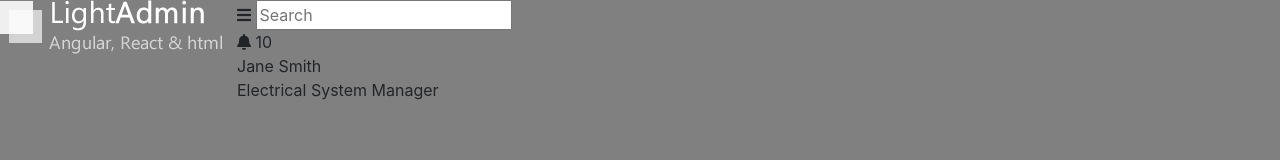
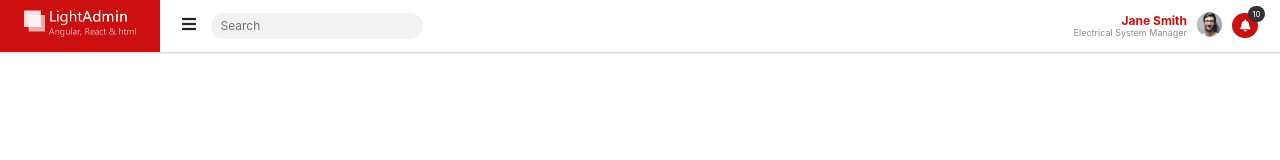
Before and after one commit to dinesho/Lite-Admin-HTML, a website: page index.html in a window 1280 px wide. Drawn offline with nearby package versions, Linux system fonts and the light colour scheme.

Commit message:
add base styles to header elements

```diff
--- a/scss/main.scss
+++ b/scss/main.scss
@@ -1,4 +1,94 @@
-body
-{
-    background: grey;
+// Header Section
+$primary-color: #cb0e0e;
+
+.header {
+  box-shadow: 0 1px 2px #ccc;
+
+  .header-left {
+    background-color: $primary-color;
+    width: 160px;
+    text-align: center;
+
+    img {
+      width: 70%;
+      margin: 10px 0;
+    }
+  }
+
+  .header-right {
+    padding: 12px;
+    margin: 0 10px;
+
+    .search-input {
+      border: none;
+      background: #e8e8e894;
+      border-radius: 20px;
+      font-size: 12px;
+      padding: 4px 10px;
+      margin-left: 10px;
+
+      &:focus {
+        outline: none;
+      }
+    }
+
+    .pro-pic {
+      width: 25px;
+      height: 25px;
+      background-position: center center;
+      background-size: cover;
+      border-radius: 50px;
+      float: right;
+      margin-right: 10px;
+    }
+
+    .notifications {
+      position: relative;
+      float: right;
+      width: 26px;
+      height: 25px;
+
+      i {
+        background: #cb0e0e;
+        color: #fff;
+        font-size: 12px;
+        padding: 7px 8px;
+        border-radius: 27px;
+        width: 26px;
+        height: 25px;
+      }
+
+      .count-label {
+        position: absolute;
+        top: -6px;
+        background: #333;
+        color: #fff;
+        border-radius: 15px;
+        font-size: 8px;
+        width: 17px;
+        height: 16px;
+        padding: 2px;
+        text-align: center;
+        right: -7px;
+      }
+    }
+
+    .user-info {
+      float: right;
+      text-align: right;
+      margin-right: 10px;
+
+      .name {
+        color: $primary-color;
+        font-size: 12px;
+        font-weight: bold;
+      }
+
+      .role {
+        color: #8c8c8c;
+        font-size: 9px;
+        margin-top: -4px;
+      }
+    }
+  }
 }
```
Also changed, not shown: src/css/main.css.
